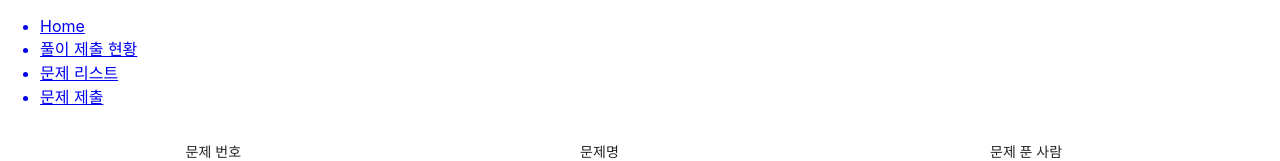
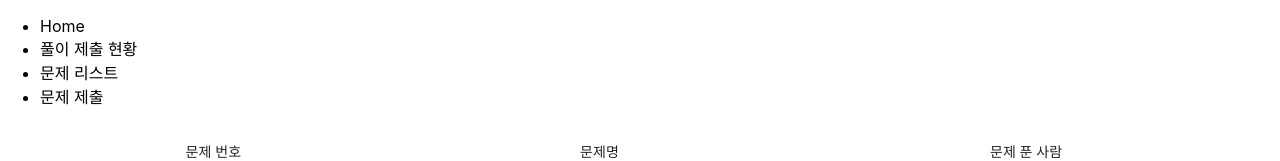
Before and after one commit to ondal1997/coj-fe, a React (Create React App) app: page /oj/ in a window 1280 px wide. Shown: the top 161 px of the page. Built offline with nearby package versions, Linux system fonts and the light colour scheme; no server answers.

Commit message:
[수정] Anchor 및 Link 스타일 적용

```diff
--- a/src/OurLink.js
+++ b/src/OurLink.js
@@ -1,20 +1,40 @@
 import React from 'react';
+import styled from 'styled-components';
 import { Link } from 'react-router-dom';
 
-const IS_DEPLOYED = true;
+const StyledAnchor = styled.a`
+    color: white;
+    text-decoration: none;
+
+    &:focus, &:hover, &:visited, &:link, &:active {
+        text-decoration: none;
+    }
+`;
+
+// 링크 기본 스타일 제거
+const StyledLink = styled(Link)`
+    color: black;
+    text-decoration: none;
+
+    &:focus, &:hover, &:visited, &:link, &:active {
+        text-decoration: none;
+    }
+`;
+
+const IS_DEPLOYED = false;
 const codersUrl = 'http://codersit.co.kr/oj';
 
 const OurLink = (props) => {
   const { to, children } = props;
 
   return IS_DEPLOYED ? (
-    <a href={`${codersUrl}${to}`}>
+    <StyledAnchor href={`${codersUrl}${to}`}>
         {children}
-    </a>
+    </StyledAnchor>
   ) : (
-    <Link to={to}>
+    <StyledLink to={to}>
         {children}
-    </Link>
+    </StyledLink>
   );
 };
 
```
